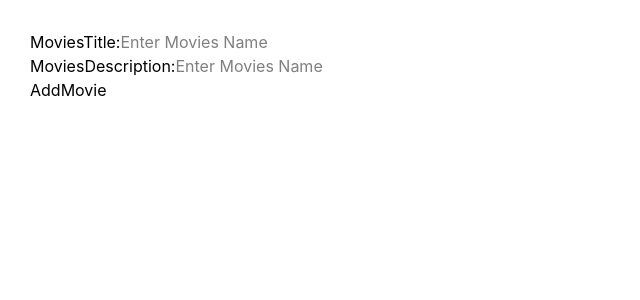
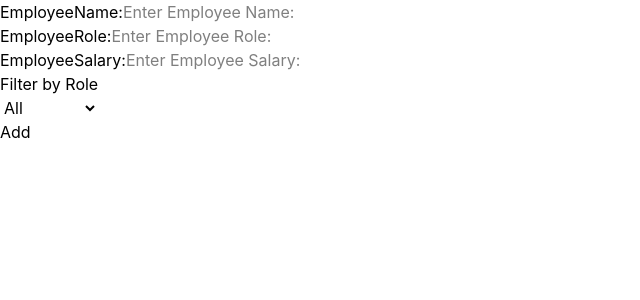
Before and after one commit to Sonu445kum/fullstack-dsa-roadmap, a React (Vite) app in the folder 4_REACTJS/: page / in a window 1280 px wide. Shown: the top 300 px of the page, without its empty margins (0-640 px from the left). Built offline with nearby package versions, Linux system fonts and the light colour scheme.

Commit message:
Adding filter logic in the Emmployee Management

```diff
--- /dev/null
+++ b/4_REACTJS/src/AdvancedCRUD/Employee.jsx
@@ -0,0 +1,119 @@
+// 11. Employee Management System
+// Add employee (name, role, salary)
+// Edit employee
+// Delete employee
+// Filter by role
+
+import { useState } from "react";
+
+const Employee = ()=>{
+    const [employeeData , setEmployeeData] = useState({
+        employeeName :"",
+        employeeRole :"",
+        employeeSalary : "",
+    });
+    const [employeeList , setEmployeeList] = useState([]);
+    const [editId ,setEditId] = useState(null);
+    // add state for the Filter
+    const [filterRole , setFilterRole] = useState("All");
+
+    // handleOnChange;
+    const handleOnChange = (e)=>{
+        e.preventDefault();
+        const {name , value} = e.target;
+        setEmployeeData((prev)=>({
+            ...prev,
+            [name]: name === "employeeSalary" ? value : value
+        }))
+    };
+
+    // addUpdateEmployee
+    const addUppdatedEmp = (e)=>{
+        e.preventDefault();
+        // check the input field is empty
+        if(!employeeData.employeeName.trim() || !employeeData.employeeRole.trim() || !employeeData.employeeSalary) return;
+        // if the EmployeeId is not null
+        if(editId !== null){
+            setEmployeeList((prev)=>prev.map((el)=>el.id === editId ? {...el , ...employeeData} :el));
+            setEditId(null);
+            setEmployeeData({
+                employeeName:"",
+                employeeRole:"",
+                employeeSalary:"",
+            });
+        }else{
+            const newEmployee = {
+                id:Date.now(),
+                ...employeeData,
+            }
+            setEmployeeList((prev)=>[...prev , newEmployee]);
+            setEmployeeData({
+                employeeName:"",
+                employeeRole:"",
+                employeeSalary:"",
+            })
+        }
+    };
+
+    // deleteEmployee
+    const deleteEmployee =(id)=>{
+        setEmployeeList((prev)=>prev.filter((el)=>el.id !== id));
+    }
+
+    // editEmployee
+    const editEmployee = (id)=>{
+        const selected = employeeList.find((el) =>el.id === id);
+        setEmployeeData({
+            employeeName:selected.employeeName,
+            employeeRole:selected.employeeRole,
+            employeeSalary:selected.employeeSalary,
+        });
+        setEditId(id);
+    }
+
+    // add logic for the Filter
+    const filteredEmp = filterRole === "All" ? employeeList : employeeList.filter((emp)=>emp.employeeRole.toLowerCase() === filterRole.toLocaleLowerCase());
+    return(
+        <div>
+            <form onSubmit={addUppdatedEmp}>
+                <div>
+                    <label>EmployeeName:</label>
+                    <input type="text" name="employeeName" value={employeeData.employeeName} onChange={handleOnChange}  placeholder="Enter Employee Name:"/>
+                </div>
+                <div>
+                    <label>EmployeeRole:</label>
+                    <input type="text" name="employeeRole" value={employeeData.employeeRole} onChange={handleOnChange} placeholder="Enter Employee Role:"/>
+                </div>
+                <div>
+                    <label>EmployeeSalary:</label>
+                    <input type="number" name="employeeSalary"  value={employeeData.employeeSalary} onChange={handleOnChange} placeholder="Enter Employee Salary:"/>
+                </div>
+                <div>
+                    <h1>Filter by Role</h1>
+                    <select value={filterRole} onChange={(e)=>setFilterRole(e.target.value)}>
+                        <option value="All">All</option>
+                        <option value="Hr">Hr</option>
+                        <option value="Developer">Developer</option>
+                        <option value="Manager">Manager</option>
+                    </select>
+                </div>
+                <button type="submit">{editId !== null ? "Update" :"Add"}</button>
+            </form>
+            {/* display EmployeeDetails */}
+            <ul>
+                {
+                 filteredEmp.map((el)=>(
+                     <li key={el.id}>
+                            <p>EmployeeName:{el.employeeName}</p>
+                            <p>EmployeeRole:{el.employeeRole}</p>
+                            <p>EmployeeSalary:{el.employeeSalary}</p>
+                            <button onClick={()=>editEmployee(el.id)}>Edit</button>
+                            <button onClick={()=>deleteEmployee(el.id)}>Delete</button>
+                    </li>
+                 ))
+                }
+            </ul>
+        </div>
+    )
+}
+export default Employee;
--- a/4_REACTJS/src/App.jsx
+++ b/4_REACTJS/src/App.jsx
@@ -10,6 +10,7 @@ import UserManagement from './Hooks/UserManagement.jsx'
 import ProductList from './Hooks/ProductList.jsx'
 import BlogPost from './Hooks/BlogPost.jsx'
 import MoviesWatchList from './Hooks/MoviesWatchList.jsx'
+import Employee from './AdvancedCRUD/Employee.jsx'
 
 const App = () => {
   // Pass props from parent to child.
@@ -41,7 +42,8 @@ const App = () => {
       {/* <UserManagement/> */}
       {/* <ProductList/> */}
       {/* <BlogPost/> */}
-      <MoviesWatchList/>
+      {/* <MoviesWatchList/> */}
+      <Employee/>
     </div>
   )
 }
```
